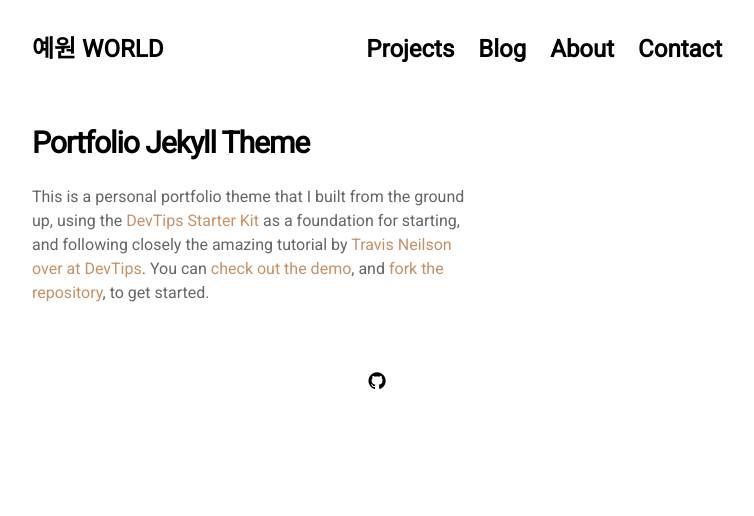
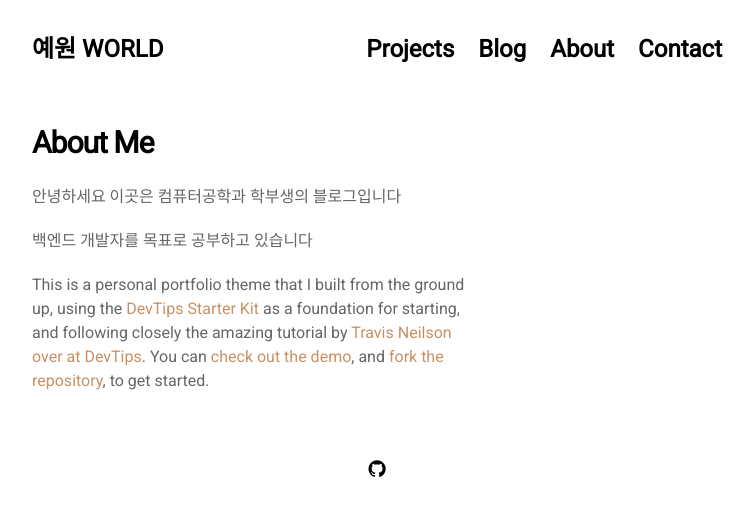
Before and after one commit to yaewon0411/blog, a Jekyll site: the page built from pages/about.md, in a window 1280 px wide. Shown: the top 516 px of the page, without its empty margins (263-1017 px from the left). Built offline with Jekyll 4.4.1, drawn with Linux system fonts in a browser that asks for light colours; nearby versions of some CDN libraries.

Commit message:
update about section

```diff
--- a/pages/about.md
+++ b/pages/about.md
@@ -4,6 +4,13 @@ title: About
 permalink: /about
 ---
 
-# Portfolio Jekyll Theme
+# About Me
+
+안녕하세요 이곳은 컴퓨터공학과 학부생의 블로그입니다
+
+백엔드 개발자를 목표로 공부하고 있습니다
+
+
+
 
 This is a personal portfolio theme that I built from the ground up, using the [DevTips Starter Kit](http://devtipsstarterkit.com/) as a foundation for starting, and following closely the amazing tutorial by [Travis Neilson over at DevTips](https://www.youtube.com/watch?v=T6jKLsxbFg4&list=PL0CB3OvPhDA_STygmp3sDenx3UpdOMk7P). You can [check out the demo](lenpaul.github.io/portfolio-jekyll-theme/), and [fork the repository](https://github.com/LeNPaul/portfolio-jekyll-theme/fork), to get started.
```
